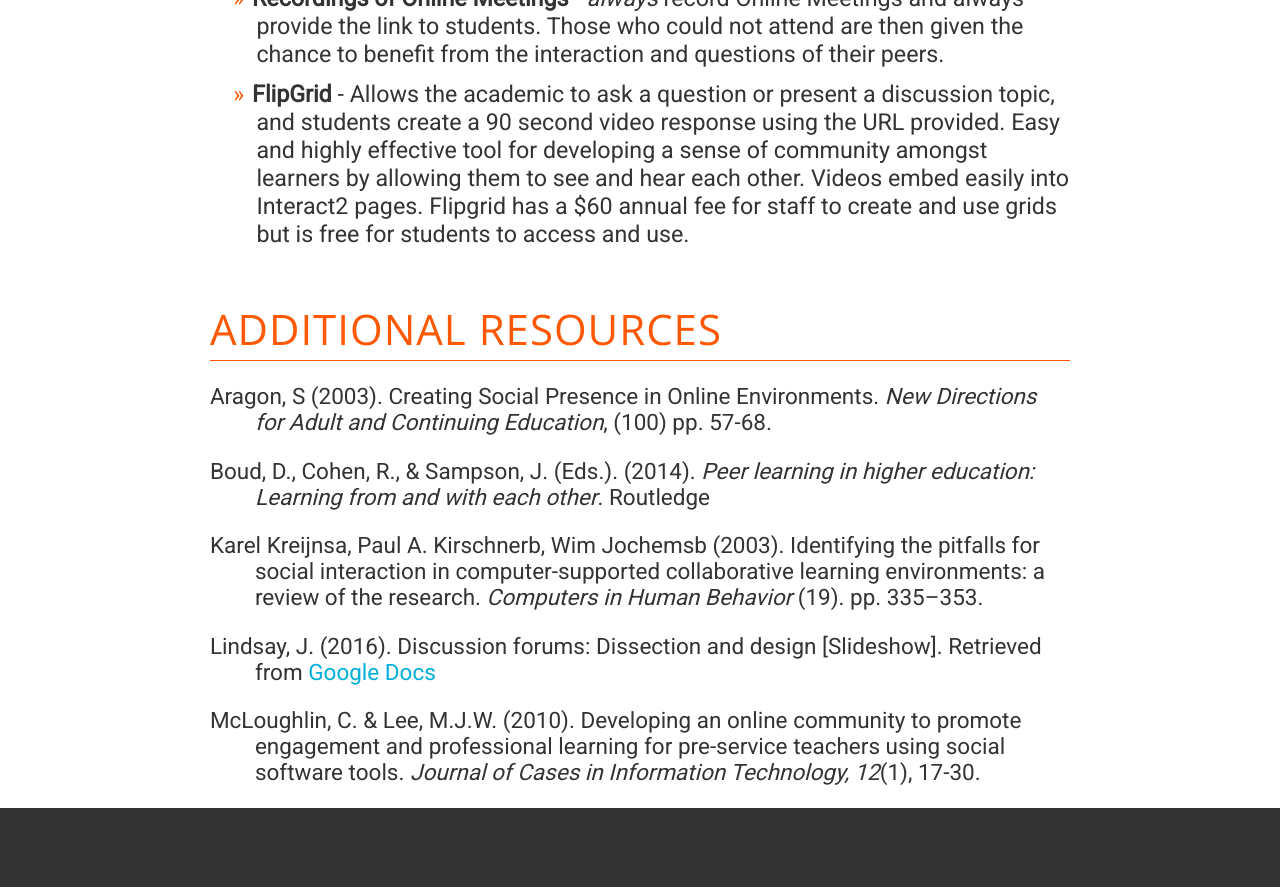
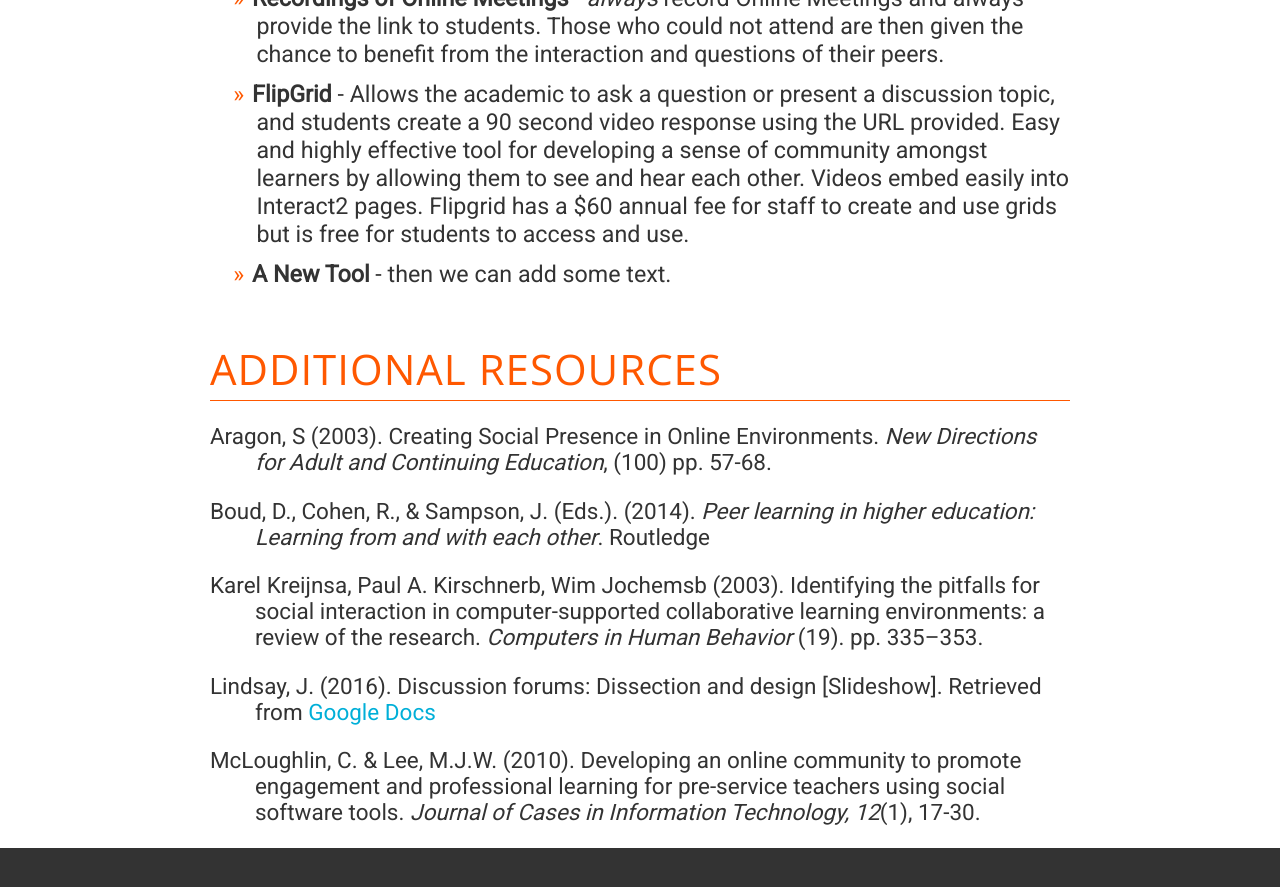
Before and after one commit to timklapdor/csulx, a Jekyll site: the page built from _strategies/Asynchronous-Discussions.md, in a window 1280 px wide and 900 px high, scrolled down 4450 px. Shown: the top 887 px of the window. Built offline with Jekyll 4.4.1, drawn with Linux system fonts in a browser that asks for light colours; comment, search, counter and statistics services are not loaded.

Commit message:
Added new tech

```diff
--- a/_strategies/Asynchronous-Discussions.md
+++ b/_strategies/Asynchronous-Discussions.md
@@ -100,6 +100,7 @@ Different tools have different affordances and can be used in quite different wa
 * **Blogs** - Ideally suited for summative assessments. If students are able to see and comment on each other's work, they are more likely to engage due to the inherent benefit that a CoP offers.
 * **Recordings of Online Meetings** - *always* record Online Meetings and always provide the link to students. Those who could not attend are then given the chance to benefit from the interaction and questions of their peers.
 * **FlipGrid** - Allows the academic to ask a question or present a discussion topic, and students create a 90 second video response using the URL provided. Easy and highly effective tool for developing a sense of community amongst learners by allowing them to see and hear each other. Videos embed easily into Interact2 pages. Flipgrid has a $60 annual fee for staff to create and use grids but is free for students to access and use.
+* **A New Tool** - then we can add some text.
 
 ### Additional Resources
 
```
